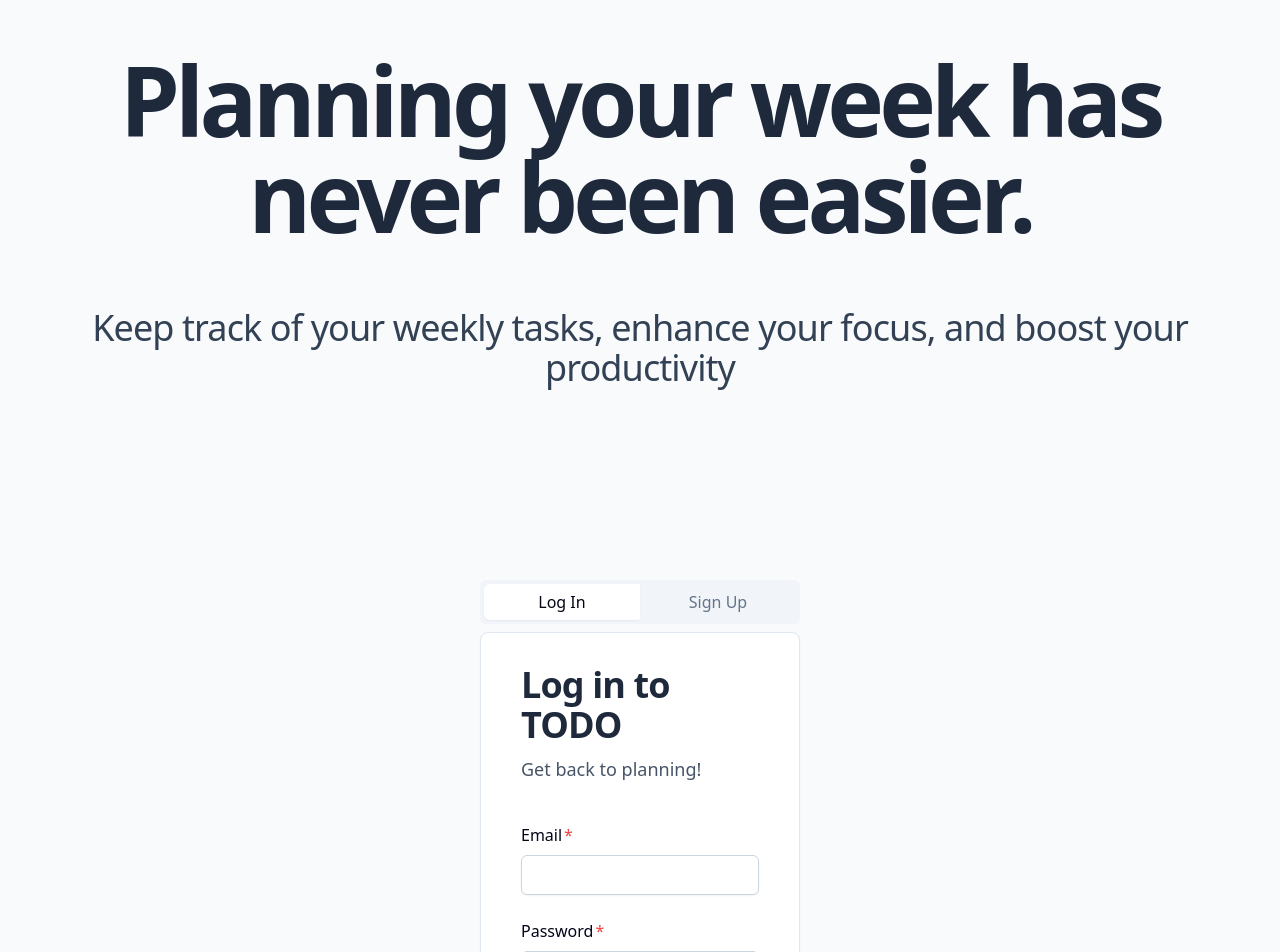
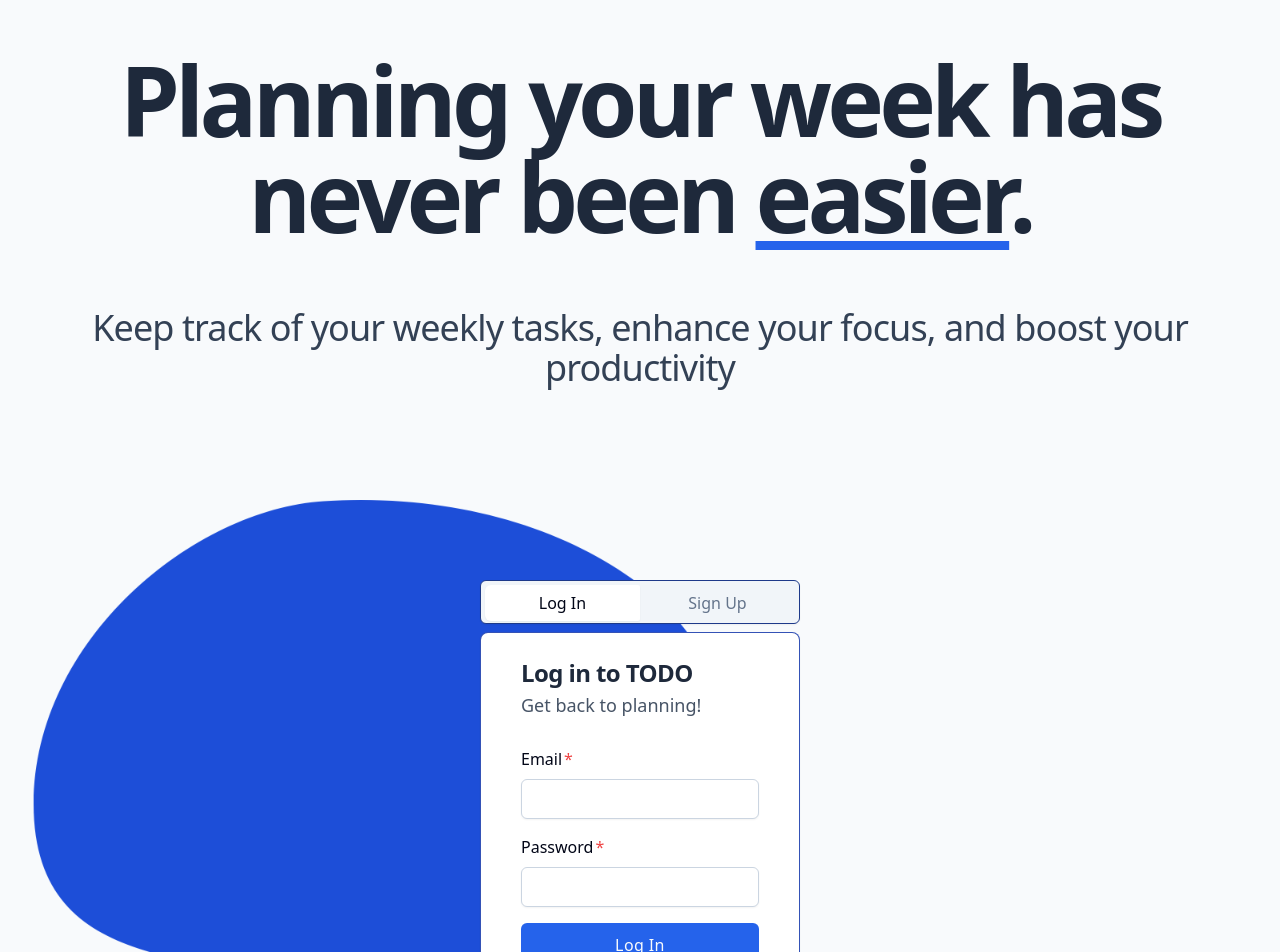
Before and after one commit to naiarievilo/to-do-app, a React (Vite) app in the folder frontend/: page / in a window 1280 px wide. Shown: the part 140-1092 px from the top of the page. Built offline with nearby package versions, Linux system fonts and the light colour scheme.

Commit message:
Change styles of forms and root's index

```diff
--- a/frontend/src/features/authentication/components/authn-panel.jsx
+++ b/frontend/src/features/authentication/components/authn-panel.jsx
@@ -27,32 +27,32 @@ export function AuthnPanel({ className }) {
         className
       )}
     >
-      <TabsList className="grid w-full grid-cols-2">
+      <TabsList className="grid w-full grid-cols-2 shadow-sm border border-blue-900">
         <TabsTrigger value="login" className="rounded-l-md">Log In</TabsTrigger>
         <TabsTrigger value="signup" className="rounded-r-md">Sign Up</TabsTrigger>
       </TabsList>
       <TabsContent value="login">
-        <Card className="flex flex-col justify-center px-4 pt-2 pb-8">
+        <Card className="flex flex-col justify-center px-4 pt-1 pb-8 border border-blue-800/90 shadow-sm">
           <CardHeader>
-            <CardTitle className="text-4xl text-slate-800 mb-1">Log in to TODO</CardTitle>
+            <CardTitle className="xl:text-3xl 2xl:text-4xl text-slate-800">Log in to TODO</CardTitle>
             <CardDescription className="text-lg text-slate-700/90">
               Get back to planning!
             </CardDescription>
           </CardHeader>
-          <CardContent className="mt-4">
+          <CardContent className="mt-1">
             <LogInForm />
           </CardContent>
         </Card>
       </TabsContent>
       <TabsContent value="signup">
-        <Card className="flex flex-col justify-center px-4 pt-2 pb-8">
+        <Card className="flex flex-col justify-center px-4 pt-1 pb-8 border border-blue-800/90 shadow-sm">
           <CardHeader>
-            <CardTitle className="text-4xl text-slate-800 mb-1">Sign up to TODO</CardTitle>
+            <CardTitle className="xl:text-3xl 2xl:text-4xl text-slate-800">Sign up to TODO</CardTitle>
             <CardDescription className="text-lg text-slate-700/90">
               Sign up and start planning your life!
             </CardDescription>
           </CardHeader>
-          <CardContent className="mt-4">
+          <CardContent className="mt-1">
             <SignUpForm />
           </CardContent>
         </Card>
--- a/frontend/src/features/authentication/components/login-form.jsx
+++ b/frontend/src/features/authentication/components/login-form.jsx
@@ -40,7 +40,7 @@ export function LogInForm() {
     <Form {...form}>
       <form
         onSubmit={form.handleSubmit(onSubmit)}
-        className="flex flex-col justify-center space-y-6"
+        className="flex flex-col justify-center space-y-4"
       >
         <FormField
           control={form.control}
--- a/frontend/src/features/authentication/components/signup-form.jsx
+++ b/frontend/src/features/authentication/components/signup-form.jsx
@@ -40,7 +40,7 @@ export function SignUpForm() {
     <Form {...form}>
       <form
         onSubmit={form.handleSubmit(onSubmit)}
-        className="flex flex-col justify-center w-full space-y-6"
+        className="flex flex-col justify-center w-full space-y-4"
       >
         <FormField
           control={form.control}
@@ -84,7 +84,7 @@ export function SignUpForm() {
         <Button
           type="submit"
           size="lg"
-          className="bg-blue-600 hover:bg-blue-700"
+          className="bg-blue-600 hover:bg-blue-700 mt-4"
         >
           Sign Up
         </Button>
--- a/frontend/src/routes/root/root.index.jsx
+++ b/frontend/src/routes/root/root.index.jsx
@@ -9,29 +9,41 @@ export function RootIndex() {
   loginRequired(route);
 
   return (
+    <>
       <main className="h-full w-full flex flex-col xl:flex-row">
         <section className="grow mb-16 mx-4 mt-4 flex flex-col xl:mr-16">
           <AppHeader />
+          <div className="xl:mx-16 xl:my-16">
             <h2
-          className="md:mt-34 mx-4 mb-16 mt-20 text-center
+              className="md:mt-34 mx-4 mb-16 mt-20 text-center xl:text-left
               font-sans text-6xl font-semibold leading-[1.10] tracking-tighter
               xs:mt-36 xs:text-7xl sm:mt-44 sm:text-8xl md:text-8xl lg:mt-28
               xl:mt-20 xl:text-7xl 3xl:text-9xl 4xl:mt-60 4xl:text-[12rem]"
             >
-          Planning your week has never been easier.
+              Planning your week has never been&nbsp;
+              <span className="underline underline-offset-8 decoration-blue-600">
+                easier
+              </span>
+              .
             </h2>
             <p
-          className="mx-8 text-center font-sans text-3xl font-light
+              className="mx-8 text-center xl:text-left font-sans text-3xl font-light
               tracking-tight text-slate-700 xs:text-3xl md:text-4xl xl:text-3xl
-          2xl:text-4xl 3xl:mt-32 3xl:text-6xl 4xl:mt-44 4xl:text-8xl"
+              2xl:text-4xl 3xl:mt-44 3xl:text-6xl 4xl:text-8xl"
             >
               Keep track of your weekly tasks, enhance your focus, and boost your
               productivity
             </p>
+          </div>
         </section>
-      <section className="flex justify-center bg-index xl:w-6/12 xl:overflow-y-hidden">
+        <section
+          className="flex place-content-center bg-[url('@/assets/lily-pad-blob.webp')]
+          bg-[length:800px_800px] 2xl:bg-[length:900px_900px] bg-origin-content
+          bg-no-repeat xl:w-6/12 xl:overflow-hidden"
+        >
           <AuthnPanel className="my-32 xl:my-36" />
         </section>
       </main>
+    </>
   );
 }
```
Lines whose indentation alone changed are shown as unchanged.
